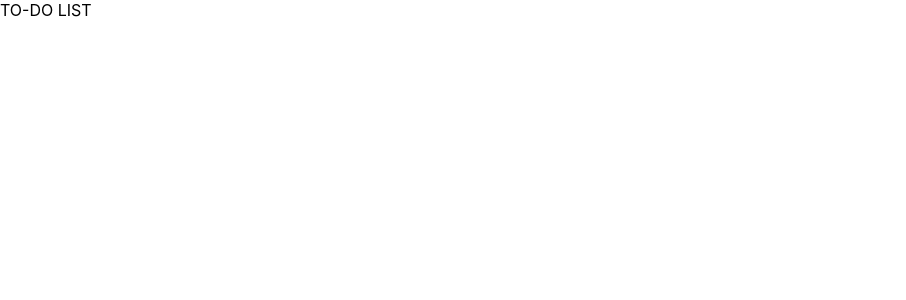
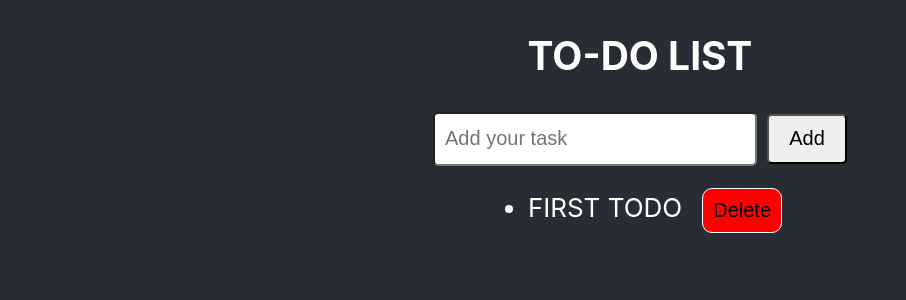
Before and after one commit to Tanishqa05/To-do-List_React-redux, a React (Create React App) app: page / in a window 1280 px wide. Shown: the top 300 px of the page, without its empty margins (0-906 px from the left). Built offline with nearby package versions, Linux system fonts and the light colour scheme.

Commit message:
designed some changes.

```diff
--- a/src/App.css
+++ b/src/App.css
@@ -1,4 +1,4 @@
-/* .App {
+.App {
   text-align: center;
 }
 
@@ -7,19 +7,12 @@
   pointer-events: none;
 }
 
-@media (prefers-reduced-motion: no-preference) {
-  .App-logo {
-    animation: App-logo-spin infinite 20s linear;
-  }
-}
-
 .App-header {
   background-color: #282c34;
   min-height: 100vh;
   display: flex;
   flex-direction: column;
   align-items: center;
-  justify-content: center;
   font-size: calc(10px + 2vmin);
   color: white;
 }
@@ -27,12 +20,3 @@
 .App-link {
   color: #61dafb;
 }
-
-@keyframes App-logo-spin {
-  from {
-    transform: rotate(0deg);
-  }
-  to {
-    transform: rotate(360deg);
-  }
-} */
--- a/src/App.js
+++ b/src/App.js
@@ -4,7 +4,24 @@ function App() {
   return (
     <div className="App">
       <header className="App-header">
-        TO-DO LIST
+        <h2>TO-DO LIST</h2>
+
+        <form>
+          <input type="text" placeholder='Add your task'
+          style={{width: '300px', height: '30px', padding: '10px', borderRadius: '5px', fontSize: '20px'}}
+          />
+          <button type='submit'
+          style={{width: '80px', height: '50px', padding: '7px', borderRadius: '5px', fontSize: '20px', marginLeft: '10px'}}>Add</button>
+        </form>
+
+        <ul>
+          <li>
+            <span>FIRST TODO</span>
+            <button
+            style={{fontSize: '20px', marginTop: -5, borderRadius : '10px', padding: '10px', border: '1px solid white', backgroundColor: 'red', marginLeft: '20px', marginRight: '10px'}}
+            >Delete</button>
+          </li>
+        </ul>
       </header>
     </div>
   );
--- a/src/store.js
+++ b/src/store.js
@@ -1,5 +1,6 @@
 import {createStore, combineReducers, applyMiddleware} from 'redux';
 import { thunk } from 'redux-thunk';
+import { composeWithDevTools } from 'redux-devtools-extension';
 
 const reducers = combineReducers({
   // your reducers go here
@@ -12,7 +13,7 @@ const middleware = [thunk];
 const store = createStore(
   reducers,
   initialState,
-  applyMiddleware(...middleware)
+  composeWithDevTools(applyMiddleware(...middleware))
 );
 
 export default store;
```
Also changed, not shown: 1 other file (tests, documents, lock files or other folders).
